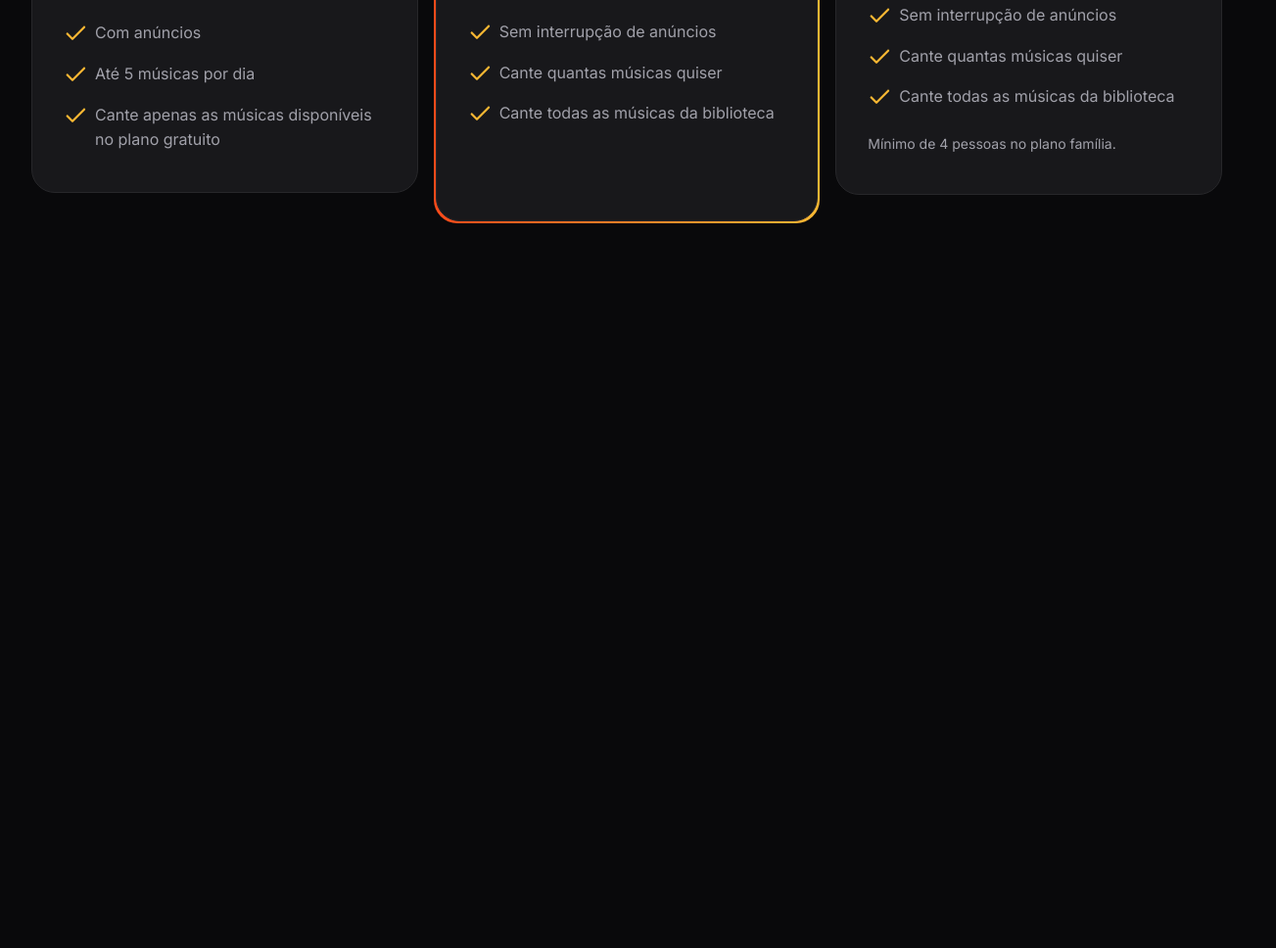
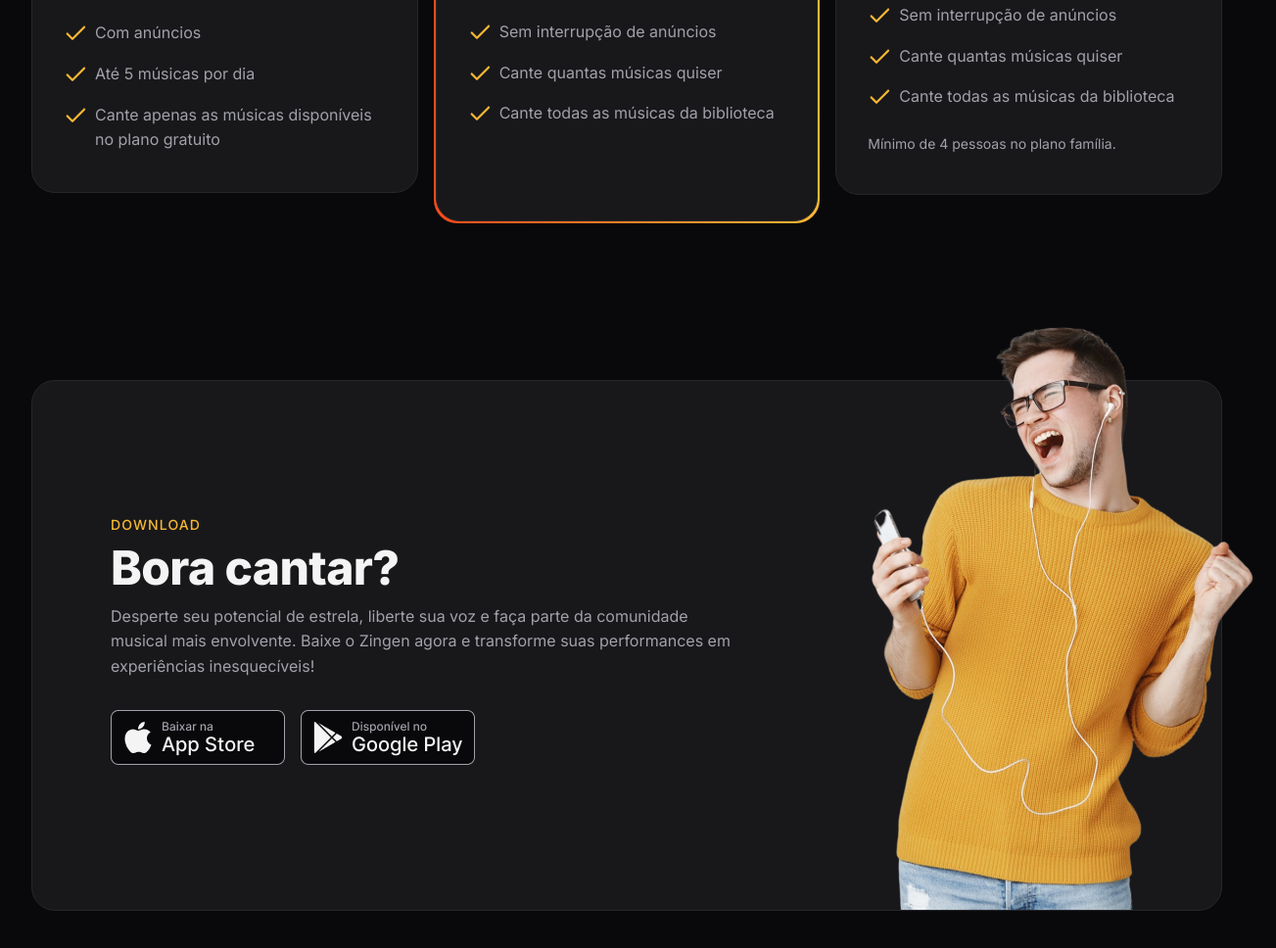
Before and after one commit to ThiagoSCarv/projeto-zingen, a plain HTML site: page index.html in a window 1280 px wide. Shown: the part 3238-4206 px from the top of the page at 98% size, 1303 px wide, since content can reach past the window. Before the commit the page ends 3546 px from the top, so only its background shows below. Drawn offline with Linux system fonts and the light colour scheme.

Commit message:
Sessão download

```diff
--- a/index.html
+++ b/index.html
@@ -148,5 +148,23 @@
             </div>
         </div>
     </section>
+    <section id="download">
+        <div class="container py-xl">
+            <div class="card px-lg even-columns items-center">
+                <div>
+                    <header>
+                        <strong>Download</strong>
+                        <h2>Bora cantar?</h2>
+                    </header>
+                    <p>Desperte seu potencial de estrela, liberte sua voz e faça parte da comunidade musical mais envolvente. Baixe o Zingen agora e transforme suas performances em experiências inesquecíveis!</p>
+                    <div class="buttons flex gap-1">
+                        <a href="#"><img src="assets/icons/App store button.png" alt="Baixar da Apple store"></a>
+                        <a href="#"><img src="assets/icons/Play Store button.png" alt="Baixar da Play store"></a>
+                    </div>
+                </div>
+                <img src="assets/images/rapaz-ouvindo-musica-com-fones-de-ouvido-e-cantando-no-aplicativo-de-karaoke-removebg 1.png" alt="">
+            </div>
+        </div>
+    </section>
 </body>
 </html>
--- /dev/null
+++ b/styles/download.css
@@ -0,0 +1,30 @@
+#download {
+    & .card {
+        padding: 3rem 1.5rem 15rem;
+        position: relative;
+        & > img {
+            width: 14.5rem;
+            position: absolute;
+            bottom: 0;
+            right: -3.5rem;
+        }
+    }
+    .buttons {
+        flex-wrap: wrap;
+        margin-top: 2rem;
+    }
+
+    @media (width >= 80em) {
+        .card {
+            padding: 8.75rem 5rem;
+
+            & > div:nth-child(1) {
+                max-width: 40rem;
+            }
+
+            & > img {
+                width: 29.125rem;
+            }
+        }
+    }
+}
--- a/styles/global.css
+++ b/styles/global.css
@@ -46,6 +46,7 @@ html {
   font-size: var(--fs-base);
   line-height: 1.6;
   color: var(--text-color-primary);
+  overflow-x: hidden;
 }
 
 body {
--- a/styles/index.css
+++ b/styles/index.css
@@ -9,3 +9,4 @@
 @import url(cards.css);
 @import url(features.css) (width >= 80rem);
 @import url(pricing.css);
+@import url(download.css);
```
Also changed, not shown: assets/icons/App store button.png (added), assets/icons/Play Store button.png (added).
